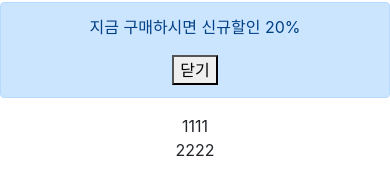
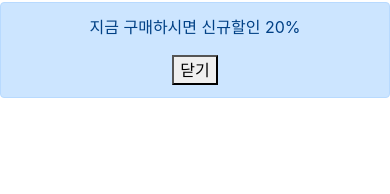
Before and after one commit to HongYeseul/CoddingApple_React, a React (Create React App) app in the folder shop/: page /cart in a window 390 px wide. Shown: the part 230-424 px from the top of the page. Built offline with nearby package versions, Linux system fonts and the light colour scheme.

Commit message:
12- PWA 10초만에 발행하기 (모바일앱인척 사기치기)

```diff
--- a/shop/src/App.js
+++ b/shop/src/App.js
@@ -5,22 +5,15 @@ import Data from './data.js';
 import axios from 'axios';
 import Cart from './Cart.js';
 import {Link, Route, Switch, useHistory} from 'react-router-dom'
-let Detail = lazy( ()=>{ return import('./Detail.js') } ); // 상단에 import가 먼저 온 후 선언을 해야 에러가 나지 않음!
-// 메인페이지 방문시 한번에 다른 페이지들을 모두 import 해온다.
-// 이렇게 되면 사이트 초기 접속속도가 굉장히 느려질 수 있기 때문에 첫 방문시 import가 바로 필요없는 페이지는 lazy하게 import를 시키는 방법도 있다.
+let Detail = lazy( ()=>{ return import('./Detail.js') } );
 
-// export는 외부로 보내기 위해 사용하는 함수. Detail.js로 보내기 위해 사용하였다.
 export let 재고context = React.createContext();
-// 1. props 대신 context를 쓰자!
-// --> 하위 컴포넌트들이 props 없이도 부모의 값을 사용가능
-// context 만들기
-//    1. React.createContext()로 범위 생성
-//    2. 같은 값을 공유할 HTML을 <범위>로 싸매기
-//    3. useContext(범위)로 공유된 값을 사용하기
 
-// 2. Reducx 라는 라이브러리 사용하기!
-// : 모든 컴포넌트 파일들이 같은 값을 공유할 수 있는 저장공간 생성 가능
-//    + state 데이터 관리 기능
+// PWA ?
+// 웹사이트를 안드로이드/ios 모바일 앱처럼 사용할 수 있게 만드는 일종의 웹개발 기술
+// PWA를 만드는 방법은 20년 10월 30일 이전과 이후로 2가지 방법이 있는데, 이 프로젝트 파일은 10월에 생성했으므로 이전 방법을 사용하면 된다.
+// PWA를 위해 manifest.json과 service-worker.js 라는 이름의 파일 두 개를 만들면 된다.
+// 이때 index.js에서 한줄만 바꿔주면 두개의 파일을 쉽게 생성이 가능하다.
 
 function App() {
 
--- a/shop/src/Cart.js
+++ b/shop/src/Cart.js
@@ -38,34 +38,9 @@ function Cart(props){
             </div>
             : null
             }
-            <Parent 이름="예슬" 나이="20"/>
         </div>
     )
 }
-
-
-//props를 사용하여 예슬, 20이라는 데이터를 각각 child1, 2에 전달한다고 가정한다.
-//이 때 이름만 변경되거나 나이만 변경되는, 즉 둘 중 하나만 변경이 되더라도 모든 Child는 재렌더링이 일어난다.
-//이러한 재렌더링을 막기위해서는 memo()를 사용하면 된다. (= props 변경이 안된 컴포넌트는 재렌더링 하지말아주세요.)
-function Parent(props){
-    return (
-        <div>
-            <Child1 이름={props.이름}/>
-            <Child2 나이={props.나이}/>
-        </div>
-    )
-}
-
-function Child1(){
-    useEffect( ()=>{ console.log('렌더링됨1') } );
-    return <div>1111</div>
-}
-
-let Child2 = memo(function(){
-    useEffect( ()=>{ console.log('렌더링됨2') } );
-    return <div>2222</div>
-}) // 하지만 memo()로 감싼 컴포넌트는 재렌더링을 시키지 않으려고 기존 props와 바뀐 props를 비교하는 연산을 추가로 진행하므로 props가 크고 복잡하면 이 자체로도 부담이 될 수 있음을 참고로 알아두자.
-
 
 // 컴포넌트에서 store에 있는 state 쓰려면
 // 1. function 만들기
```
Also changed, not shown: 1 other file (tests, documents, lock files or other folders).
